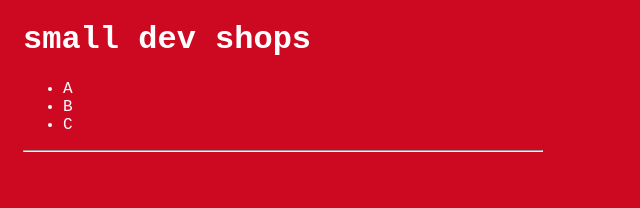
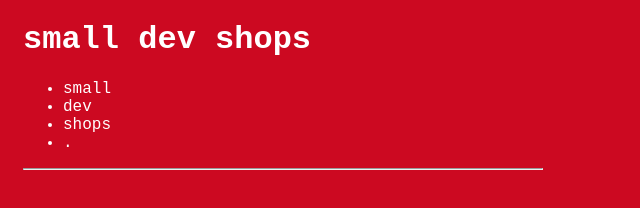
Before and after one commit to gilbertginsberg/awesome-small-dev-shops, a website: page index.html in a window 1280 px wide. Shown: the whole page, without its empty margins (0-640 px from the left). Drawn offline with Linux system fonts and the light colour scheme.

Commit message:
chore: Tested build

```diff
--- a/index.html
+++ b/index.html
@@ -24,9 +24,10 @@
       </header>
 
       <ul>
-        <li>A</li>
-        <li>B</li>
-        <li>C</li>
+        <li>small</li>
+        <li>dev</li>
+        <li>shops</li>
+        <li>.</li>
       </ul>
       <hr>
     </div>
```
